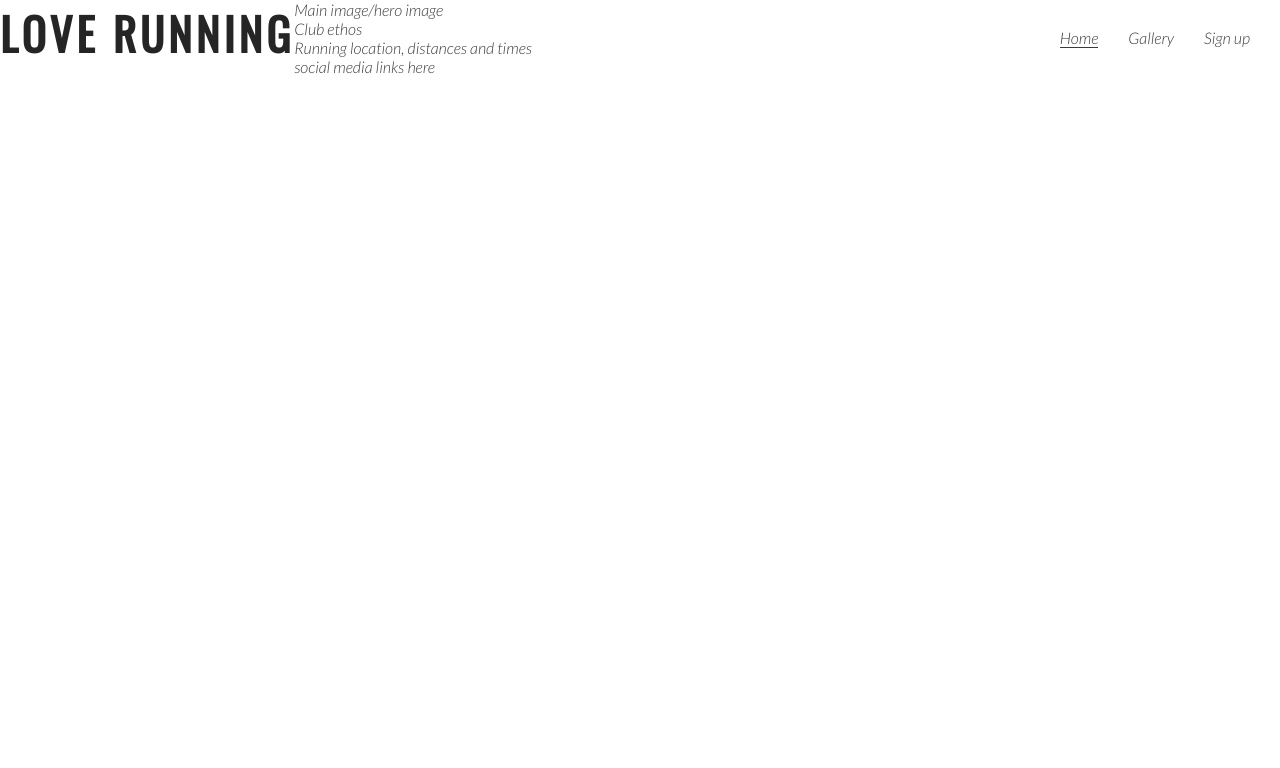
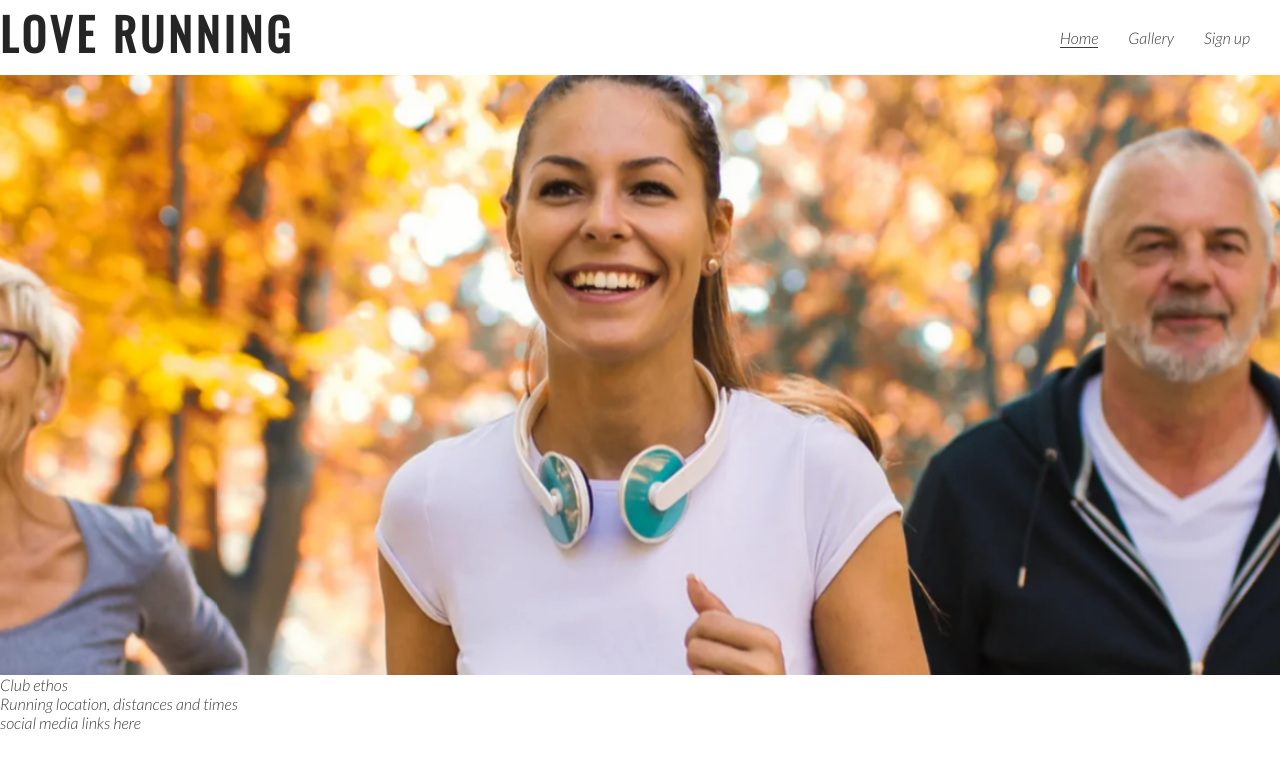
Before and after one commit to Joh201/love-running, a plain HTML site: page index.html in a window 1280 px wide. Drawn offline with nearby package versions, Linux system fonts and the light colour scheme.

Commit message:
Add hero image and animation for zoom

```diff
--- a/assets/css/style.css
+++ b/assets/css/style.css
@@ -55,3 +55,33 @@ h1,h2{
     border-bottom: 1px solid #3a3a3a;
 
 }
+
+/*overflow: hidden; same as clear:both*/
+.hero-outer{
+    height: 600px;
+    width: 100%;
+    overflow: hidden;
+
+}
+
+/*hero-image*/
+.hero-image{
+    height: 600px;
+    width: 100%;
+    background: url(../images/hero-image.webp) no-repeat center center ;
+    /*animates zoom effect on loading page*/
+    animation-name: hero-zoom;
+    animation-duration: 5s;
+    animation-fill-mode: forwards;
+}
+
+/*creates the level of zoom for the hero-image*/
+@keyframes hero-zoom{
+    from{
+        transform:scale(1);
+    }
+
+    to{
+        transform: scale(1.1);
+    }
+}
--- a/index.html
+++ b/index.html
@@ -17,7 +17,6 @@
         <a href="index.html">
             <h1 id="logo"> Love Running</h1>
         </a>
-
         <nav>
             <ul id="menu">
                 <li>
@@ -36,8 +35,9 @@
             </ul>
         </nav>
     </header>
-    <section>
-        Main image/hero image
+
+    <section class="hero-outer">
+        <div class="hero-image"></div>
     </section>
     <section>
         Club ethos
```
Also changed, not shown: assets/images/hero-image.webp (added).
